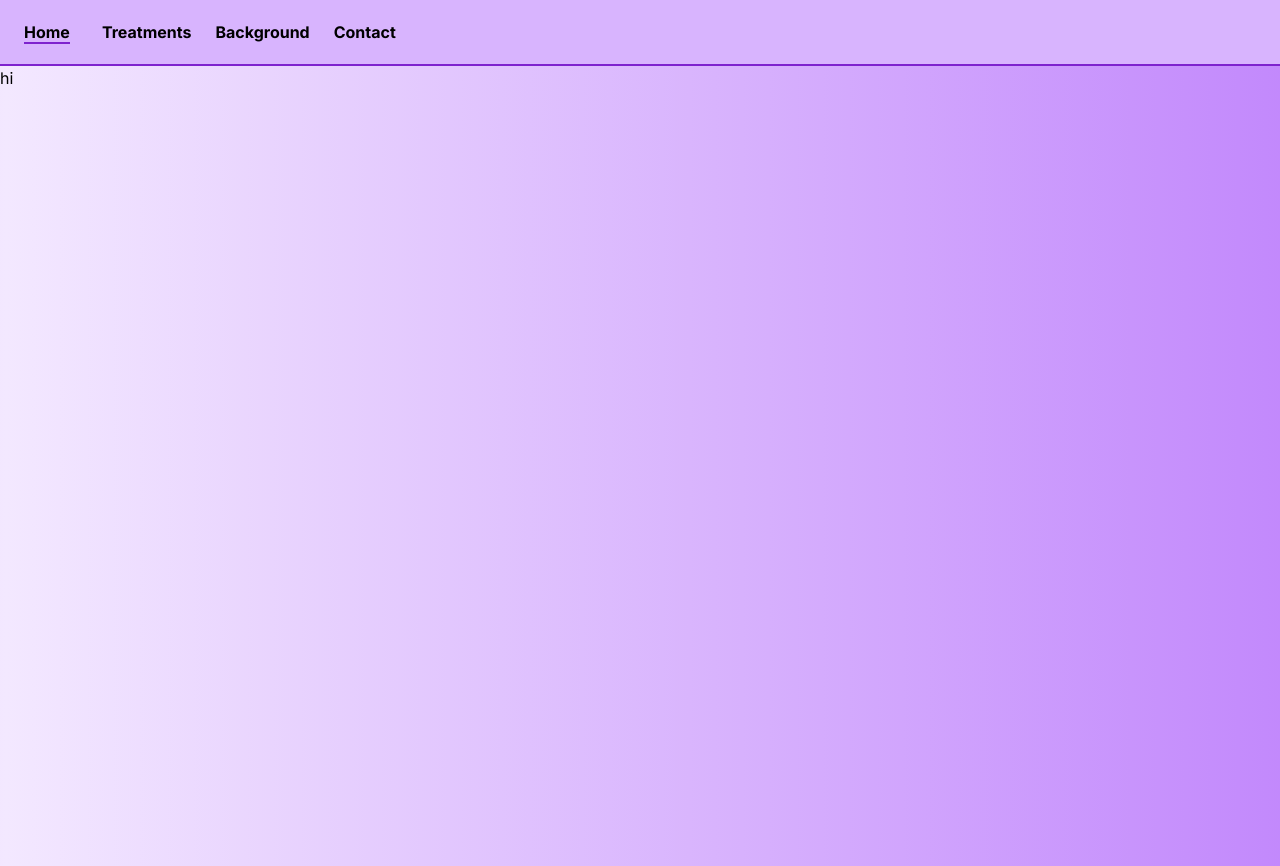
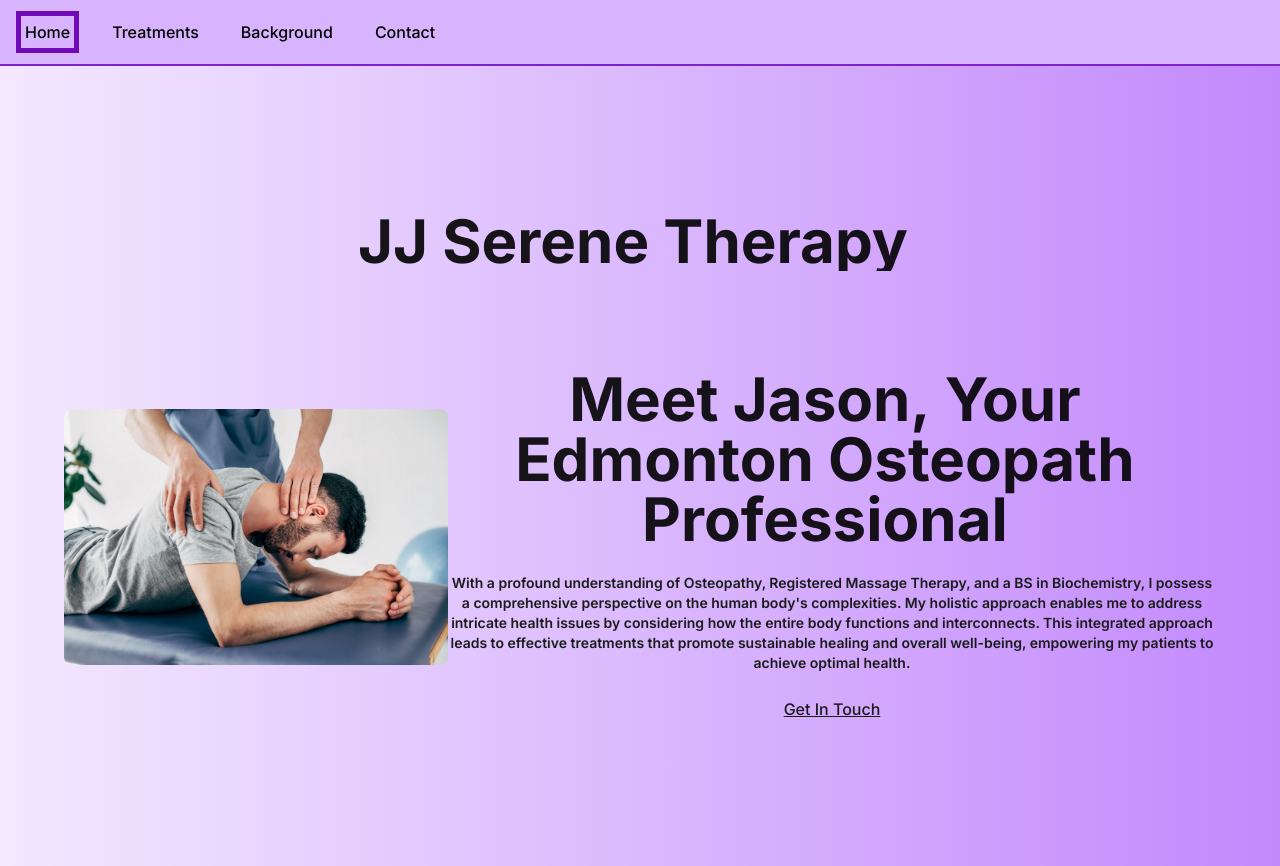
Before and after one commit to CodeOnTheWall/JJ-Serene-Therapy-NextJS, a Next.js app: page / in a window 1280 px wide. Built offline with nearby package versions, Linux system fonts and the light colour scheme.

Commit message:
added animatedtext component, links to pages, main page, and a few styles

```diff
--- a/app/globals.css
+++ b/app/globals.css
@@ -7,3 +7,24 @@ body,
 :root {
   height: 100%;
 }
+
+.be {
+  --c: #7209b7; /* the border color */
+  --b: 5px; /* the border thickness*/
+  --g: 4px; /* the gap on hover */
+
+  padding: calc(var(--g) + var(--b));
+  --_g: #0000 25%, var(--c) 0;
+  background: conic-gradient(
+        from 180deg at top var(--b) right var(--b),
+        var(--_g)
+      )
+      var(--_i, 200%) 0 /200% var(--_i, var(--b)) no-repeat,
+    conic-gradient(at bottom var(--b) left var(--b), var(--_g)) 0
+      var(--_i, 200%) / var(--_i, var(--b)) 200% no-repeat;
+  transition: 0.3s, background-position 0.3s 0.3s;
+}
+.be:hover {
+  --_i: 100%;
+  transition: 0.3s, background-size 0.3s 0.3s;
+}
--- a/app/page.tsx
+++ b/app/page.tsx
@@ -1,9 +1,60 @@
+// Public
+import MainPic from "../public/MainPic.jpg";
+
+// Components
+import AnimatedText from "@/components/AnimatedText";
+import TransitionEffect from "@/components/TransitionEffect";
+import Layout from "@/components/LayoutWrapper";
+
+// NextJS
 import Image from "next/image";
+import Link from "next/link";
 
-export default function Home() {
+// Metadata
+export const metadata = {
+  title: "JJ Serene Therapy",
+  description: "Profesional Osteopath located in the Edmonton region",
+};
+
+export default function page() {
   return (
-    <main>
-      <div>hi</div>
-    </main>
+    <>
+      <TransitionEffect />
+      <Layout className=" flex-col items-center justify-evenly text-dark">
+        <AnimatedText text="JJ Serene Therapy" />
+        <div className="flex sm:space-y-4 items-center justify-evenly w-full ">
+          <div className=" w-1/2">
+            <Image
+              priority
+              src={MainPic}
+              alt="Osteopathy picture"
+              className=" w-full h-auto rounded-lg"
+            />
+          </div>
+          {/* align items affects all items in container, while self-center is the div itself */}
+          <div className="w-1/2 flex flex-col gap-6 items-center justify-center self-center lg:w-full lg:text-center">
+            <AnimatedText text="Meet Jason, your Edmonton Osteopath Professional" />
+            <p className="text-lg font-semibold md:text-sm">
+              With a profound understanding of Osteopathy, Registered Massage
+              Therapy, and a BS in Biochemistry, I possess a comprehensive
+              perspective on the human body&apos;s complexities. My holistic
+              approach enables me to address intricate health issues by
+              considering how the entire body functions and interconnects. This
+              integrated approach leads to effective treatments that promote
+              sustainable healing and overall well-being, empowering my patients
+              to achieve optimal health.
+            </p>
+
+            <Link
+              href="mailto:bralensundquist96@gmail.com?subject=We%20Want%20You!&body=We%20are%20interested%20in%20your%20services,%20can%20we%20schedule%20a%20call?"
+              target={"_blank"}
+              className=" text-lg font-medium capitalize text-dark underline md:text-base"
+            >
+              Get in touch
+            </Link>
+          </div>
+        </div>
+      </Layout>
+    </>
   );
 }
--- /dev/null
+++ b/components/AnimatedText.tsx
@@ -0,0 +1,67 @@
+"use client";
+// split method finds each space and creates an array of individual words
+// mapping over each word to create a span, &nbsp; creates a non-breaking space between
+// each word, so the words dont cause a new line
+
+import { motion } from "framer-motion";
+
+const quote = {
+  initial: {
+    opacity: 1,
+  },
+  animate: {
+    opacity: 1,
+    transition: {
+      staggerChildren: 0.08,
+      delayChildren: 0.5,
+    },
+  },
+};
+const singleWord = {
+  initial: {
+    opacity: 0,
+    y: 50,
+  },
+  animate: {
+    opacity: 1,
+    y: 0,
+    transition: {
+      duration: 1,
+      ease: "linear",
+    },
+  },
+};
+
+interface AnimatedTextProps {
+  text: string;
+  className?: string;
+}
+
+export default function AnimatedText({ text, className }: AnimatedTextProps) {
+  return (
+    <div
+      className="w-full mx-auto py-2 items-center justify-center text-center overflow-hidden
+     sm:p-0"
+    >
+      <motion.h1
+        className={`${className} w-full title font-bold capitalize text-8xl text-black/90
+        lg:text-6xl md:text-5xl `}
+        // telling the variants to use initial from quote, and animate from quote
+        variants={quote}
+        initial="initial"
+        animate="animate"
+      >
+        {text.split(" ").map((word, index) => (
+          <motion.span
+            key={word + "-" + index}
+            className=" inline-block "
+            variants={singleWord}
+            // bg-gradient-to-l bg-purple-200 via-purple-700 to-purple-200 text-transparent bg-clip-text animate-gradient-x
+          >
+            {word}&nbsp;
+          </motion.span>
+        ))}
+      </motion.h1>
+    </div>
+  );
+}
--- /dev/null
+++ b/components/LayoutWrapper.tsx
@@ -0,0 +1,16 @@
+import React, { ReactNode } from "react";
+
+interface LayoutProps {
+  children: ReactNode;
+  className: String;
+}
+
+export default function Layout({ children, className }: LayoutProps) {
+  return (
+    <main
+      className={`${className}  flex h-full w-full p-32 md:p-24 lg:p-16 sm:p-12`}
+    >
+      {children}
+    </main>
+  );
+}
--- a/components/NavBar/CustomLink.tsx
+++ b/components/NavBar/CustomLink.tsx
@@ -20,18 +20,22 @@ export default function CustomLink({
     // group allows all elements inside parent (in this case Link) to share css styles
     // this allows the Link to share the group:hover, which is what we want,
     // so that it can be hovered over as well
+    // <Link
+    //   href={href}
+    //   className={`${className} bg-purple-600/60  px-2 relative font-bold mx-2 hover:scale-105 transition-transform
+    //    text-white border-[3px] hover:border-purple-700 poop  ${
+    //      router === href ? "border-purple-700" : "border-white"
+    //    }`}
+    // >
+    //   {title}
+    // </Link>
     <Link
       href={href}
-      className={`${className} relative group font-bold mx-2 hover:scale-105 transition-transform`}
+      className={`${className} border-[5px] p-1 font-medium ${
+        router === href ? "border-[#7209b7]" : "border-none"
+      } ${router !== href ? "be" : ""}`}
     >
       {title}
-      <span
-        //   inline block to allow an inline element to be given block level properties like width height margin
-        className={`h-[2px] inline-block bg-purple-700 absolute left-0 bottom-0
-        group-hover:w-full transition-[width] ease duration-300 ${
-          router === href ? "w-full" : "w-0"
-        }`}
-      />
     </Link>
   );
 }
--- /dev/null
+++ b/components/TransitionEffect.tsx
@@ -0,0 +1,30 @@
+import MotionDiv from "./MotionDiv";
+
+export default function TransitionEffect() {
+  return (
+    <>
+      <MotionDiv
+        className=" fixed top-0 bottom-0 right-full w-screen h-screen z-30
+      bg-purple-200"
+        initial={{ x: "100%", width: "100%" }}
+        animate={{ x: "0%", width: "100%" }}
+        exit={{ x: ["0%", "100%"], width: ["0%", "100%"] }}
+        transition={{ duration: 0.8, ease: "easeInOut" }}
+      />
+      <MotionDiv
+        className=" fixed top-0 bottom-0 right-full w-screen h-screen z-20
+     bg-purple-400"
+        initial={{ x: "100%", width: "100%" }}
+        animate={{ x: "0%", width: "100%" }}
+        transition={{ duration: 0.8, ease: "easeInOut", delay: 0.1 }}
+      />
+      <MotionDiv
+        className=" fixed top-0 bottom-0 right-full w-screen h-screen z-10
+     bg-purple-700"
+        initial={{ x: "100%", width: "100%" }}
+        animate={{ x: "0%", width: "100%" }}
+        transition={{ duration: 0.8, ease: "easeInOut", delay: 0.3 }}
+      />
+    </>
+  );
+}
```
Also changed, not shown: public/MainPic.jpg (added).
